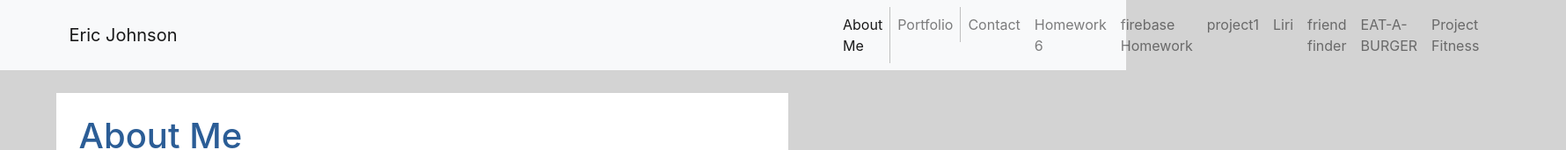
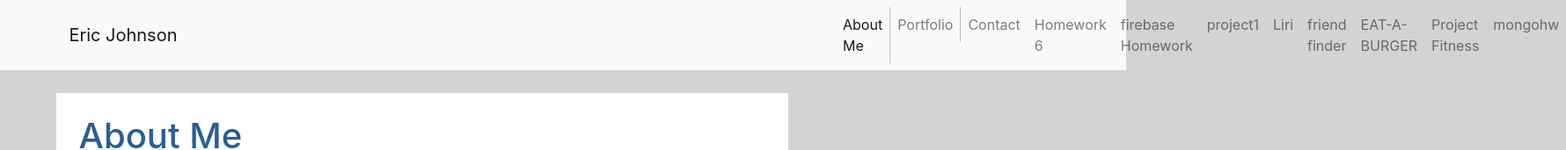
Before and after one commit to ejohn156/Bootstrap-Portfolio, a plain HTML site: page index.html in a window 1280 px wide. Shown: the top 171 px of the page at 88% size, 1780 px wide, since content can reach past the window. Drawn offline with nearby package versions, Linux system fonts and the light colour scheme.

Commit message:
added mongohw

```diff
--- a/index.html
+++ b/index.html
@@ -63,6 +63,10 @@
                                 <li class="nav-item">
                                     <a class="nav-link" href="https://github.com/ejohn156/Project2">Project Fitness</a>
                                 </li>
+
+                                <li class="nav-item">
+                                    <a class="nav-link" href="https://calm-temple-16735.herokuapp.com/">mongohw</a>
+                                </li>
                   </ul>
                   </div>
                 </div>
```
